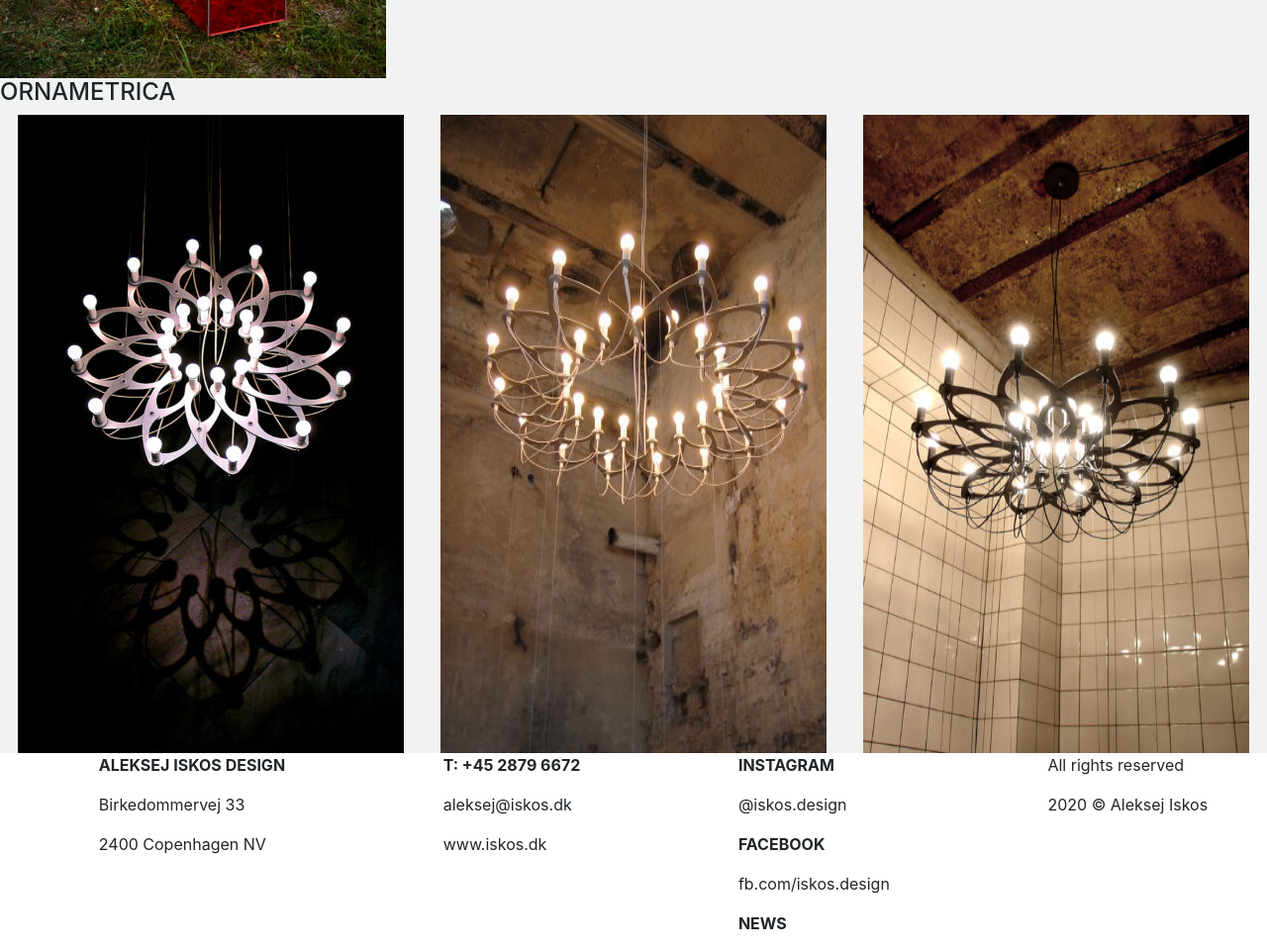
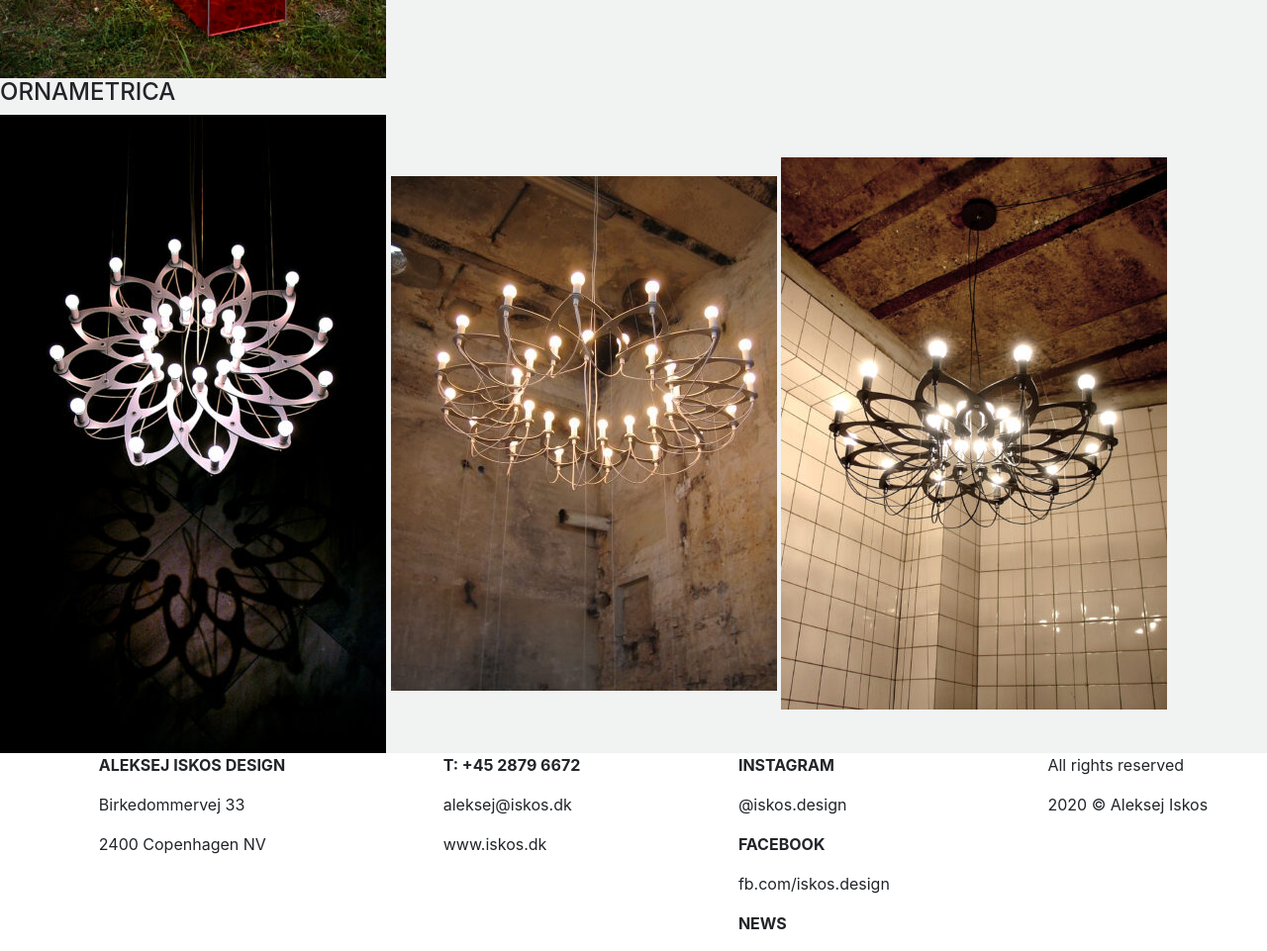
Before and after one commit to fdezcaminero/PortfolioProject1, a plain HTML site: page index.html in a window 1280 px wide. Shown: the part 8056-9017 px from the top of the page at 99% size. Drawn offline with nearby package versions, Linux system fonts and the light colour scheme.

Commit message:
Work that Layout

```diff
--- a/index.html
+++ b/index.html
@@ -286,7 +286,7 @@
 
         <h4>ORNAMETRICA</h4>
 
-        <div class="d-flex justify-content-around">
+        <div>
             <img src="resources/Ornametrica-1.jpg" alt="Big Lamp">
             <img src="resources/Ornametrica-2.jpg" alt="Bigger Lamp">
             <img src="resources/Ornametrica-3.jpg" alt="Biggest Lamp">
```
